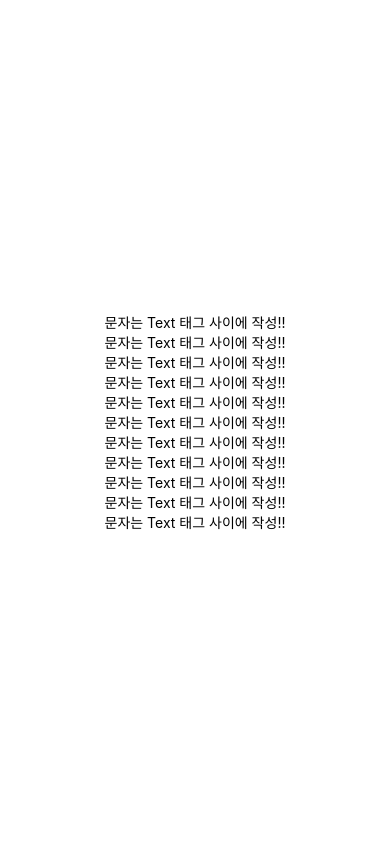
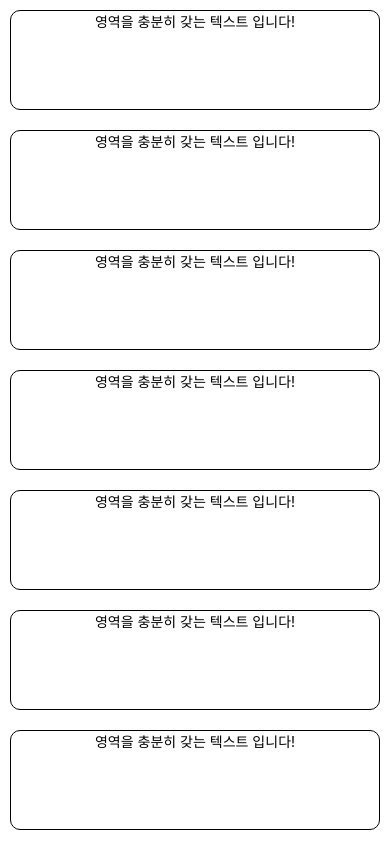
Before and after one commit to genie0320/firstExpoApp, a React Native app in the folder firstExpoApp/: screen / in a window 390 px wide. Built offline with nearby package versions, Linux system fonts and the light colour scheme.

Commit message:
ScrollView 01

```diff
--- a/firstExpoApp/App.js
+++ b/firstExpoApp/App.js
@@ -3,27 +3,53 @@ import { StyleSheet, Text, View } from 'react-native';
 
 export default function App() {
   return (
+		//각 태그들에는 style이라는 속성을 갖습니다.
+		//이 속성은 파일 최하단에 작성한 스타일 코드 객체의 키 값을 부여해
+    // 엘리먼트들에 스타일을 줄 수 있습니다.
+    //이는 JSX문법을 배우고 난 다음 더 자세히 다룹니다.
     <View style={styles.container}>
-      <Text>문자는 Text 태그 사이에 작성!!</Text>
-      <Text>문자는 Text 태그 사이에 작성!!</Text>
-      <Text>문자는 Text 태그 사이에 작성!!</Text>
-      <Text>문자는 Text 태그 사이에 작성!!</Text>
-      <Text>문자는 Text 태그 사이에 작성!!</Text>
-      <Text>문자는 Text 태그 사이에 작성!!</Text>
-      <Text>문자는 Text 태그 사이에 작성!!</Text>
-      <Text>문자는 Text 태그 사이에 작성!!</Text>
-      <Text>문자는 Text 태그 사이에 작성!!</Text>
-      <Text>문자는 Text 태그 사이에 작성!!</Text>
-      <Text>문자는 Text 태그 사이에 작성!!</Text>
+			{/* //보인 영역을 갖는 엘리먼트 7가 반복적으로 쓰였습니다. */}
+      <View style={styles.textContainer}>
+        <Text style={styles.textStyle}>영역을 충분히 갖는 텍스트 입니다!</Text>
+      </View>
+      <View style={styles.textContainer}>
+        <Text style={styles.textStyle}>영역을 충분히 갖는 텍스트 입니다!</Text>
+      </View>
+      <View style={styles.textContainer}>
+        <Text style={styles.textStyle}>영역을 충분히 갖는 텍스트 입니다!</Text>
+      </View>
+      <View style={styles.textContainer}>
+        <Text style={styles.textStyle}>영역을 충분히 갖는 텍스트 입니다!</Text>
+      </View>
+      <View style={styles.textContainer}>
+        <Text style={styles.textStyle}>영역을 충분히 갖는 텍스트 입니다!</Text>
+      </View>
+      <View style={styles.textContainer}>
+        <Text style={styles.textStyle}>영역을 충분히 갖는 텍스트 입니다!</Text>
+      </View>
+      <View style={styles.textContainer}>
+        <Text style={styles.textStyle}>영역을 충분히 갖는 텍스트 입니다!</Text>
+      </View>
     </View>
   );
 }
 
+//텍스트가 영역을 갖고, 가운데 정렬도 하며, 테두리 스타일을 갖게 끔 하는 코드입니다.
+//JSX를 마저 배우고 스타일에 대해 자세히 다루니
+//걱정 안해도 좋습니다!
 const styles = StyleSheet.create({
   container: {
     flex: 1,
     backgroundColor: '#fff',
-    alignItems: 'center',
-    justifyContent: 'center',
   },
+  textContainer: {
+    height:100,
+    borderColor:'#000',
+    borderWidth:1,
+    borderRadius:10,
+    margin:10,
+  },
+  textStyle: {
+    textAlign:"center"
+  }
 });
```
